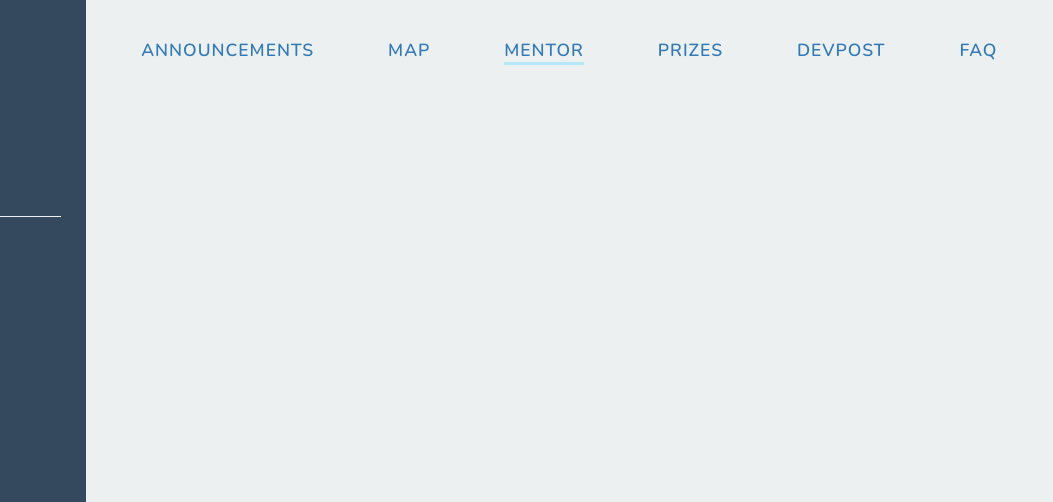
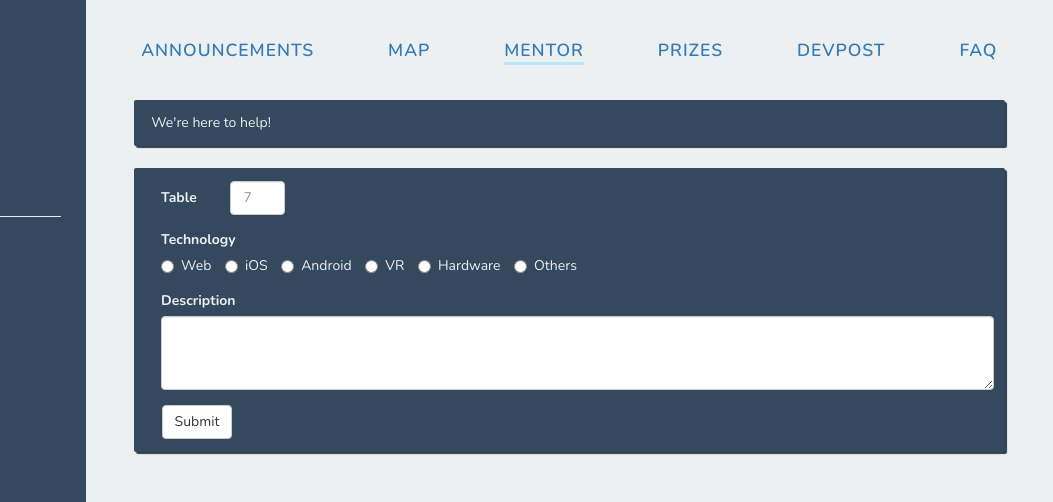
Before and after one commit to hackmcgill/McHacks-V-Live, a plain HTML site: page index.html in a window 1280 px wide. Both pictures are taken after a click on the link "MENTOR". Shown: the top 502 px of the page, 227-1280 px from the left. Drawn offline with nearby package versions, Linux system fonts and the light colour scheme.

Commit message:
Mentor request form

```diff
--- a/css/style.css
+++ b/css/style.css
@@ -129,3 +129,26 @@ html, body {
 	color: #ecf0f1;
 	font-family: 'Nunito', sans-serif;
 }
+
+/* Mentor */
+.mentor-header {
+	font-family: 'Nunito', sans-serif;
+	font-weight: 400;
+}
+
+#mentor .form-group .col-sm-1 {
+	padding-left: 0 !important;
+	text-align: left !important;
+}
+
+#mentor .form-group {
+	padding-left: 3%;
+}
+
+#mentor .radio-inline {
+	padding-top: 0 !important;
+}
+
+#mentor .btn {
+	margin-left: 1.25%;
+}
--- a/index.html
+++ b/index.html
@@ -58,6 +58,49 @@
 					</div>
 				</div>
 				<div id="mentor">
+					<div class="card">
+						<div class="card-content">
+							We're here to help!
+						</div>
+					</div>
+					<div class="card">
+						<div class="card-content">
+							<form class="form-horizontal">
+								<div class="form-group">
+									<label for="tableNumber" class="col-sm-1 control-label">Table</label>
+									<div class="col-sm-1">
+										<input type="number" class="form-control" id="tableNumber" placeholder="7">
+									</div>
+								</div>
+								<div class="form-group">
+									<label for="tech">Technology</label><br/>
+									<label class="radio-inline">
+										<input type="radio" name="inlineRadioOptions" id="web" value="web"> Web
+									</label>
+									<label class="radio-inline">
+										<input type="radio" name="inlineRadioOptions" id="ios" value="ios"> iOS
+									</label>
+									<label class="radio-inline">
+										<input type="radio" name="inlineRadioOptions" id="android" value="android"> Android
+									</label>
+									<label class="radio-inline">
+										<input type="radio" name="inlineRadioOptions" id="vr" value="vr"> VR
+									</label>
+									<label class="radio-inline">
+										<input type="radio" name="inlineRadioOptions" id="hardware" value="hardware"> Hardware
+									</label>
+									<label class="radio-inline">
+										<input type="radio" name="inlineRadioOptions" id="others" value="others"> Others
+									</label>
+								</div>
+								<div class="form-group">
+									<label for="">Description</label>
+									<textarea class="form-control" rows="3"></textarea>
+								</div>
+								<button type="submit" class="btn btn-default">Submit</button>
+							</form>
+						</div>
+					</div>
 				</div>
 			</div>
 		</div>
```
